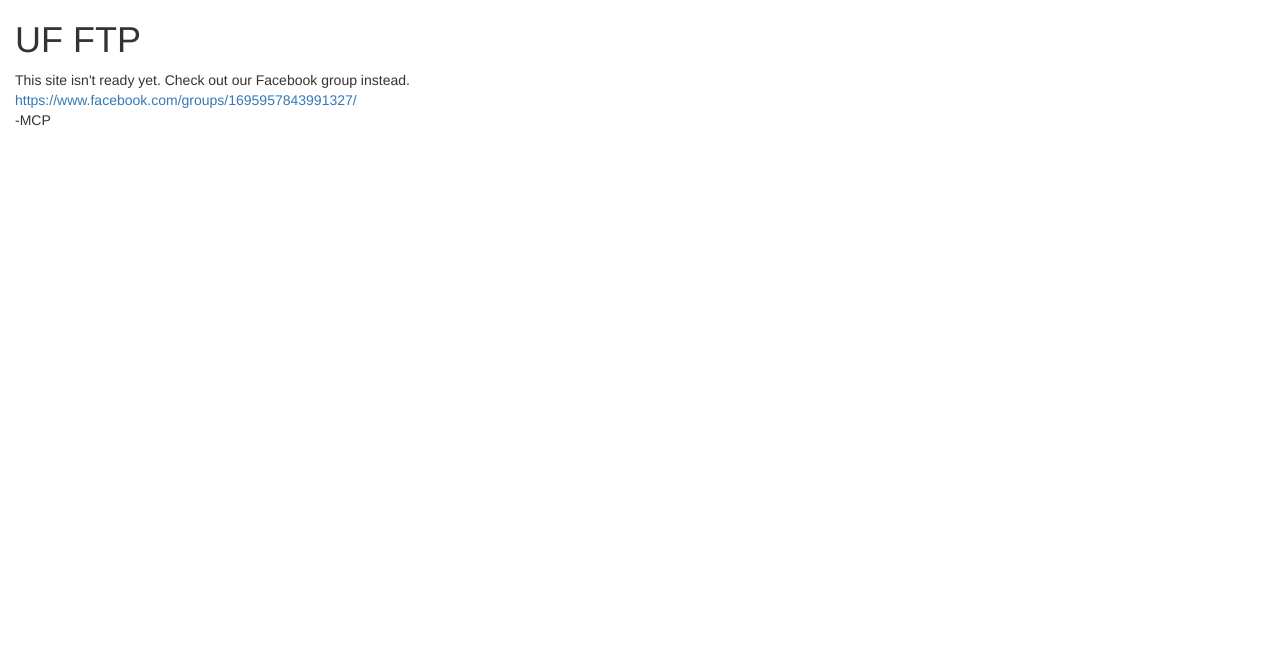
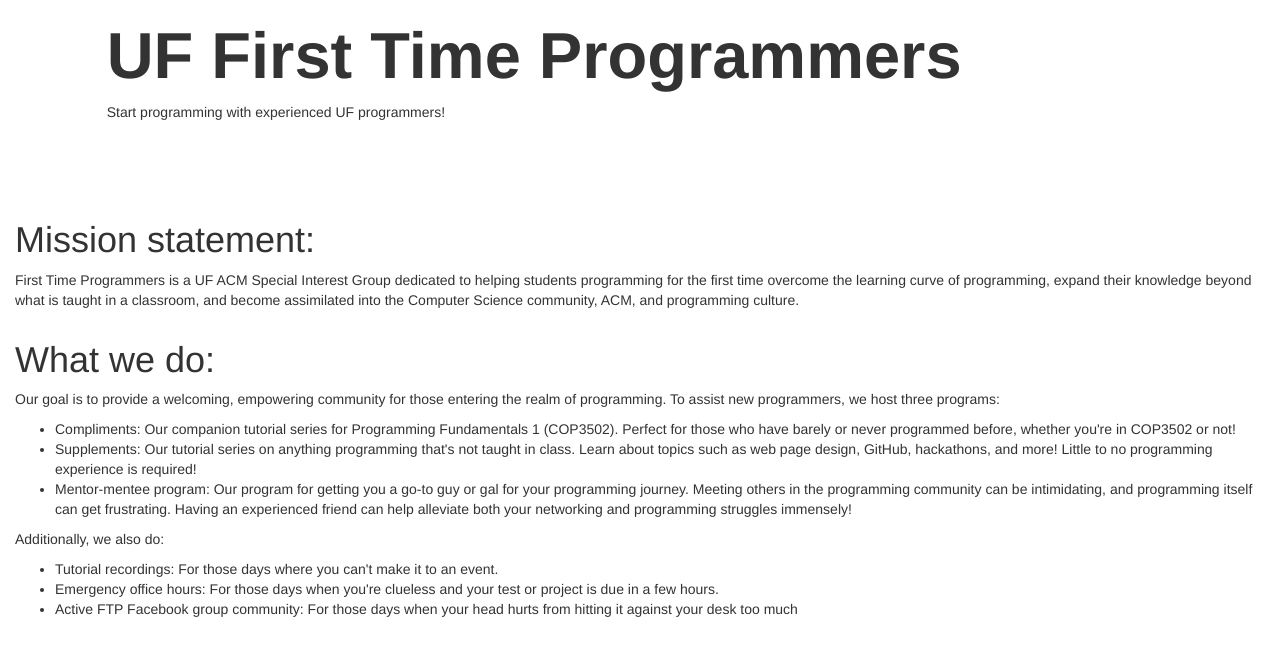
Before and after one commit to UFFTP/FTPWebsite, a plain HTML site: page index.html in a window 1280 px wide. Drawn offline with nearby package versions, Linux system fonts and the light colour scheme.

Commit message:
Completed HTML

```diff
--- a/css/styles.css
+++ b/css/styles.css
@@ -0,0 +1,12 @@
+body{
+    /*background-color: black;*/
+}
+.title{
+    font-size: 65px;
+}
+.bgimage{
+    background-image:;
+    background-position: center center;
+    background-size: cover;
+    height: 200px;
+}
--- a/index.html
+++ b/index.html
@@ -10,11 +10,40 @@
     <title>UF FTP|UF First Time Programmers|UF ACM Special Interest Group</title>
 </head>
 <body>
+<header class="bgimage">
+    <div class="container-fluid">
+        <div class="row">
+            <section class="col-xs-offset-1">
+                <h1 class="title"><b>UF First Time Programmers</b></h1>
+                <p>Start programming with experienced UF programmers!</p>
+            </section>
+        </div>
+    </div>
+</header>
+<!--Mission statement-->
 <div class="container-fluid">
-    <h1>UF FTP</h1>
-    <p>This site isn't ready yet. Check out our Facebook group instead.<br>
-        <a href="https://www.facebook.com/groups/1695957843991327/">https://www.facebook.com/groups/1695957843991327/</a><br>
-        -MCP</p>
+    <h1>Mission statement:</h1>
+    <p>First Time Programmers is a UF ACM Special Interest Group dedicated to helping students programming for the first time overcome the learning curve of programming, expand their knowledge beyond what is taught in a classroom, and become assimilated into the Computer Science community, ACM, and programming culture.</p>
+</div>
+<!--What we do-->
+<div class="container-fluid">
+    <h1>What we do:</h1>
+    <p>Our goal is to provide a welcoming, empowering community for those entering the realm of programming. To assist new programmers, we host three programs:</p>
+    <ul>
+        <li>Compliments: Our companion tutorial series for Programming Fundamentals 1 (COP3502). Perfect for those who have barely or never programmed before, whether you're in COP3502 or not!</li>
+        <li>Supplements: Our tutorial series on anything programming that's not taught in class. Learn about topics such as web page design, GitHub, hackathons, and more! Little to no programming experience is required!</li>
+        <li>Mentor-mentee program: Our program for getting you a go-to guy or gal for your programming journey. Meeting others in the programming community can be intimidating, and programming itself can get frustrating. Having an experienced friend can help alleviate both your networking and programming struggles immensely!</li>
+    </ul>
+</div>
+
+<!--Additionally-->
+<div class="container-fluid">
+    <p>Additionally, we also do:</p>
+    <ul>
+        <li>Tutorial recordings: For those days where you can't make it to an event.</li>
+        <li>Emergency office hours: For those days when you're clueless and your test or project is due in a few hours.</li>
+        <li>Active FTP Facebook group community: For those days when your head hurts from hitting it against your desk too much</li>
+    </ul>
 </div>
 
 <script src="https://ajax.googleapis.com/ajax/libs/jquery/1.11.3/jquery.min.js"></script>
```
